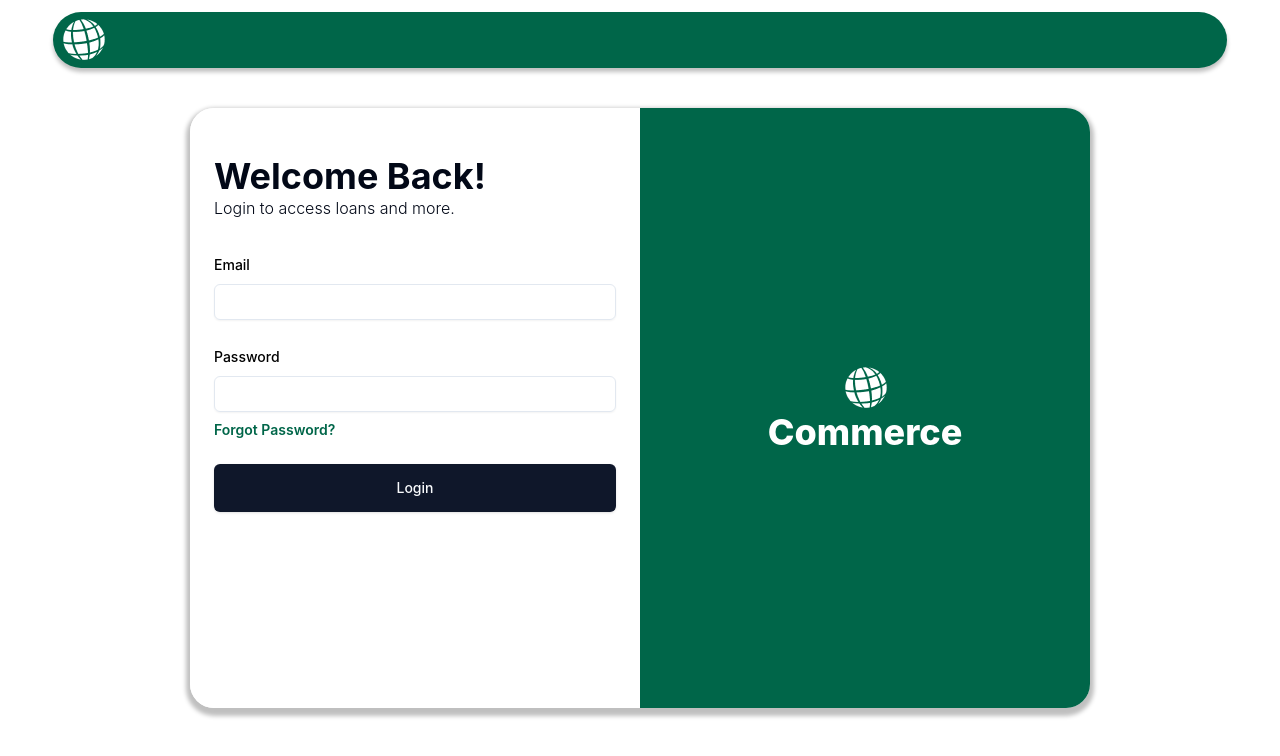
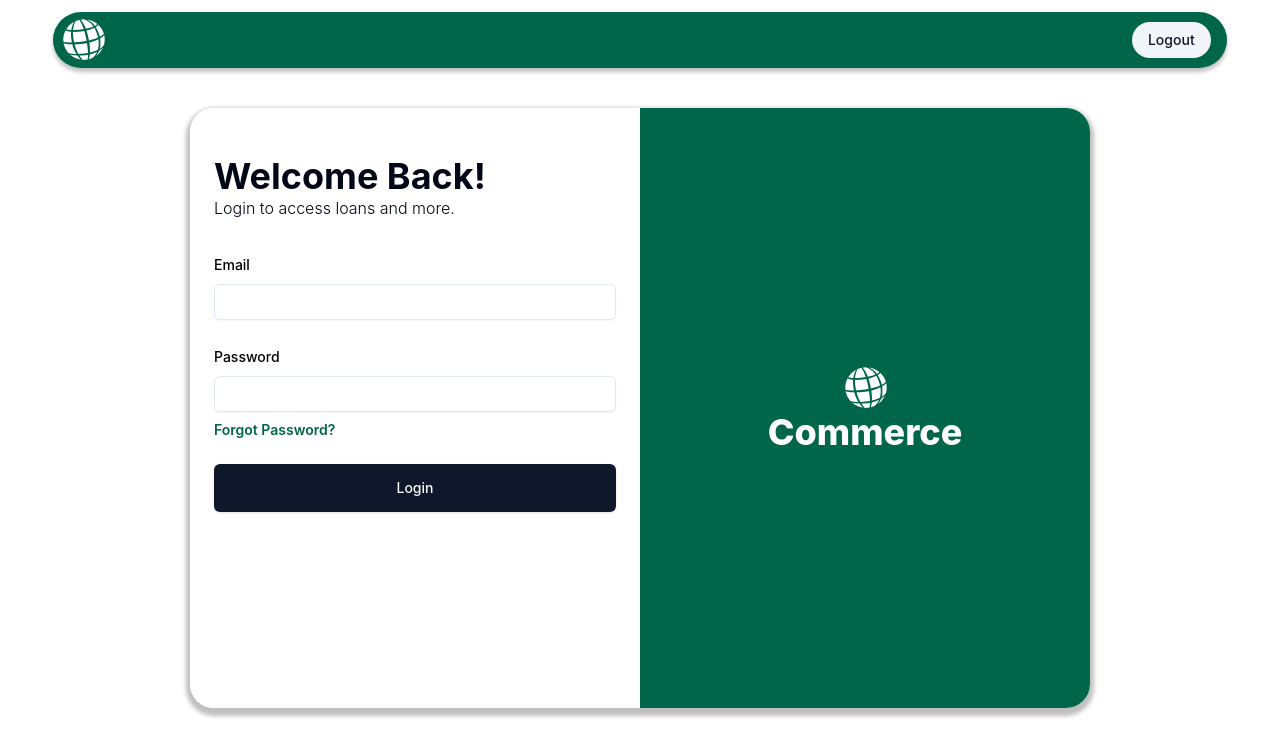
Before and after one commit to ucmo-cs/F24_Avengers, a React (Vite) app in the folder src/main/frontend/: page /login in a window 1280 px wide. Shown: the top 756 px of the page. Built offline with nearby package versions, Linux system fonts and the light colour scheme; sample sign-in values are in the browser's storage.

Commit message:
frontend: add logout button

```diff
--- a/src/main/frontend/src/components/Layout.tsx
+++ b/src/main/frontend/src/components/Layout.tsx
@@ -1,11 +1,22 @@
-import {Outlet} from "react-router-dom";
+import {Outlet, useNavigate} from "react-router-dom";
+import {useAuth} from "@/components/Auth";
+import {Button} from "@/components/ui/button";
 
 function Layout() {
+    const { signOut, user } = useAuth();
+    const navigate = useNavigate();
+
     return (
         <>
             <nav className={"py-3 w-11/12 mx-auto"}>
-            <div className={"flex items-center bg-commerce-green rounded-full px-2 py-1 nav-shadow"}>
+                <div className={"flex items-center justify-between bg-commerce-green rounded-full px-2 py-1 nav-shadow"}>
                     <img src={"/commerce_globe_45x48.png"} alt={"Logo"} />
+                    {user &&
+                        <Button className={"rounded-full mr-2"} onClick={() => {
+                            signOut();
+                            navigate("/login");
+                        }} variant={"secondary"}>Logout</Button>
+                    }
                 </div>
             </nav>
             <div className={"grow flex flex-col justify-center items-center"}>
--- a/src/main/frontend/src/components/ProtectedRoute.tsx
+++ b/src/main/frontend/src/components/ProtectedRoute.tsx
@@ -3,7 +3,6 @@ import {useAuth} from "@/components/Auth.tsx";
 
 function ProtectedRoute() {
     const {user} = useAuth();
-    console.log(`User2: ${user}`);
     if (user === undefined) {
         return <Navigate to={"/login"} replace />;
     }
```
Lines whose indentation alone changed are shown as unchanged.
